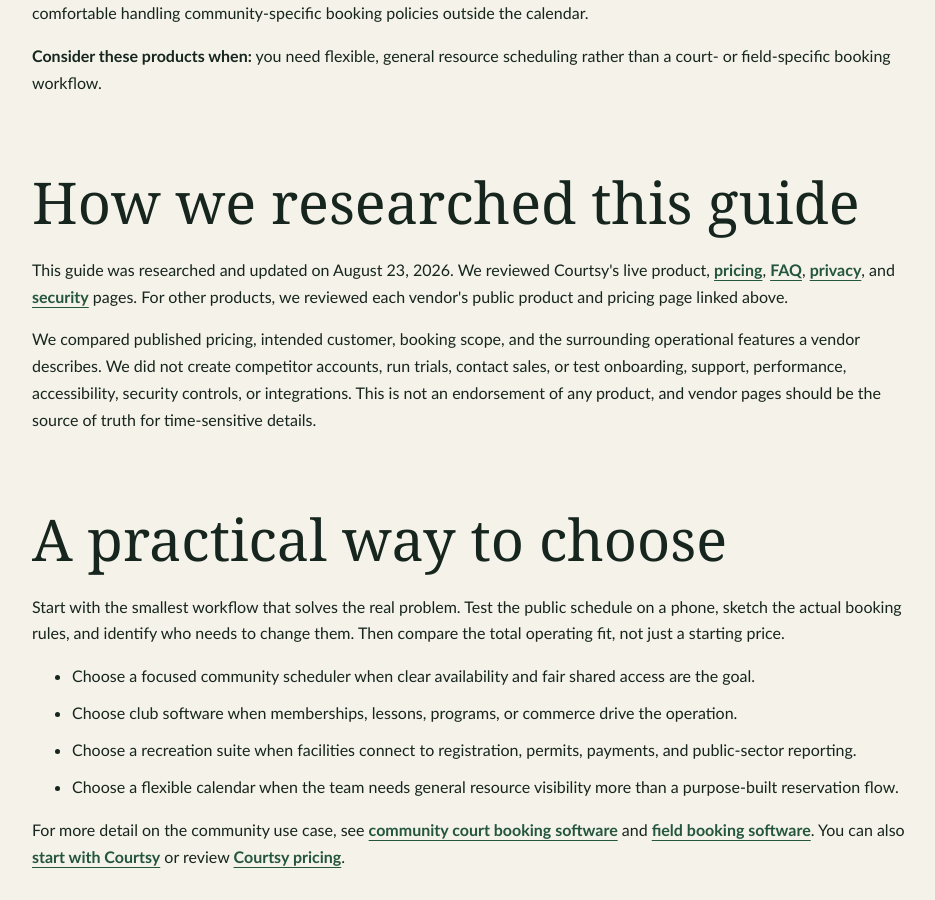
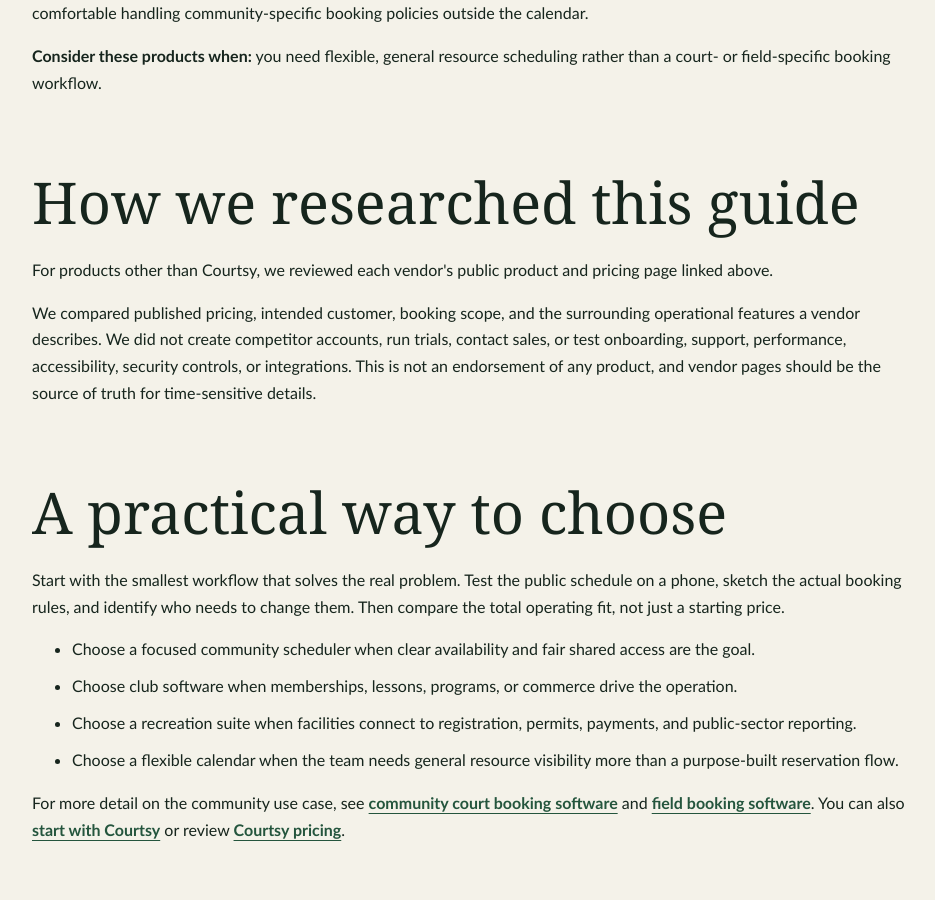
Before and after one commit to stankovski/courtsy-website, a Jekyll site: the page built from _posts/2026-08-23-court-field-reservation-software-comparison.md, in a window 1280 px wide and 900 px high, scrolled down 4031 px. Shown: the whole window, without its empty margins (168-1103 px from the left). Built offline with Jekyll 4.4.1, drawn with Linux system fonts in a browser that asks for light colours; some of the changed text lies outside the part shown.

Commit message:
Updated comparison

```diff
--- a/_posts/2026-08-23-court-field-reservation-software-comparison.md
+++ b/_posts/2026-08-23-court-field-reservation-software-comparison.md
@@ -3,7 +3,7 @@
 title: Court and Field Reservation Software Compared
 seo_title: Court and Field Reservation Software Compared
 description: A practical comparison of Courtsy, CourtReserve, Playbypoint, RecDesk, CivicPlus, AllBooked, and Teamup for community facilities.
-date: 2026-08-23 09:00:00 -0700
+date: 2026-09-02 09:00:00 -0700
 author: Denis Stankovski, Founder of Courtsy
 category: Comparison guide
 og_type: article
@@ -77,7 +77,7 @@
 
 ## How we researched this guide
 
-This guide was researched and updated on August 23, 2026. We reviewed Courtsy&apos;s live product, [pricing]({{ '/pricing/' | relative_url }}), [FAQ]({{ '/faq/' | relative_url }}), [privacy]({{ '/privacy/' | relative_url }}), and [security]({{ '/security/' | relative_url }}) pages. For other products, we reviewed each vendor&apos;s public product and pricing page linked above.
+For products other than Courtsy, we reviewed each vendor&apos;s public product and pricing page linked above.
 
 We compared published pricing, intended customer, booking scope, and the surrounding operational features a vendor describes. We did not create competitor accounts, run trials, contact sales, or test onboarding, support, performance, accessibility, security controls, or integrations. This is not an endorsement of any product, and vendor pages should be the source of truth for time-sensitive details.
 
```
